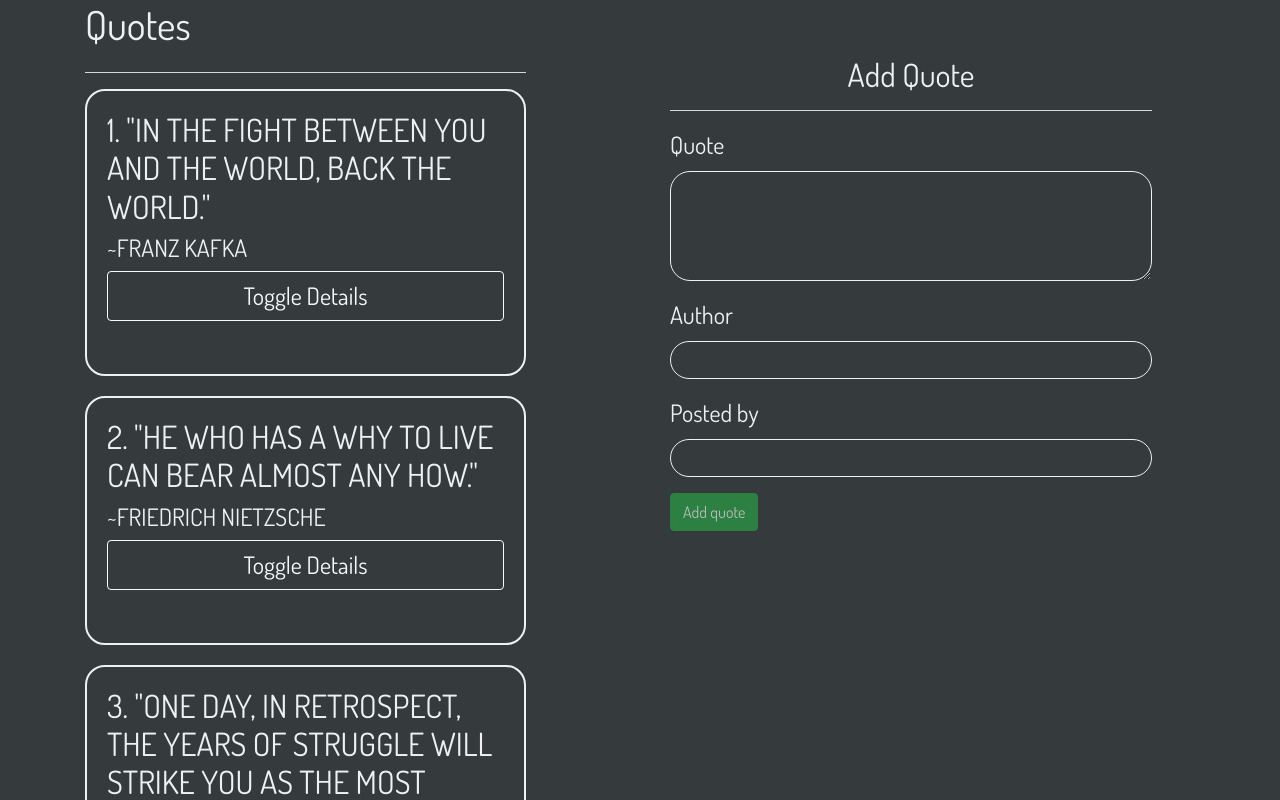
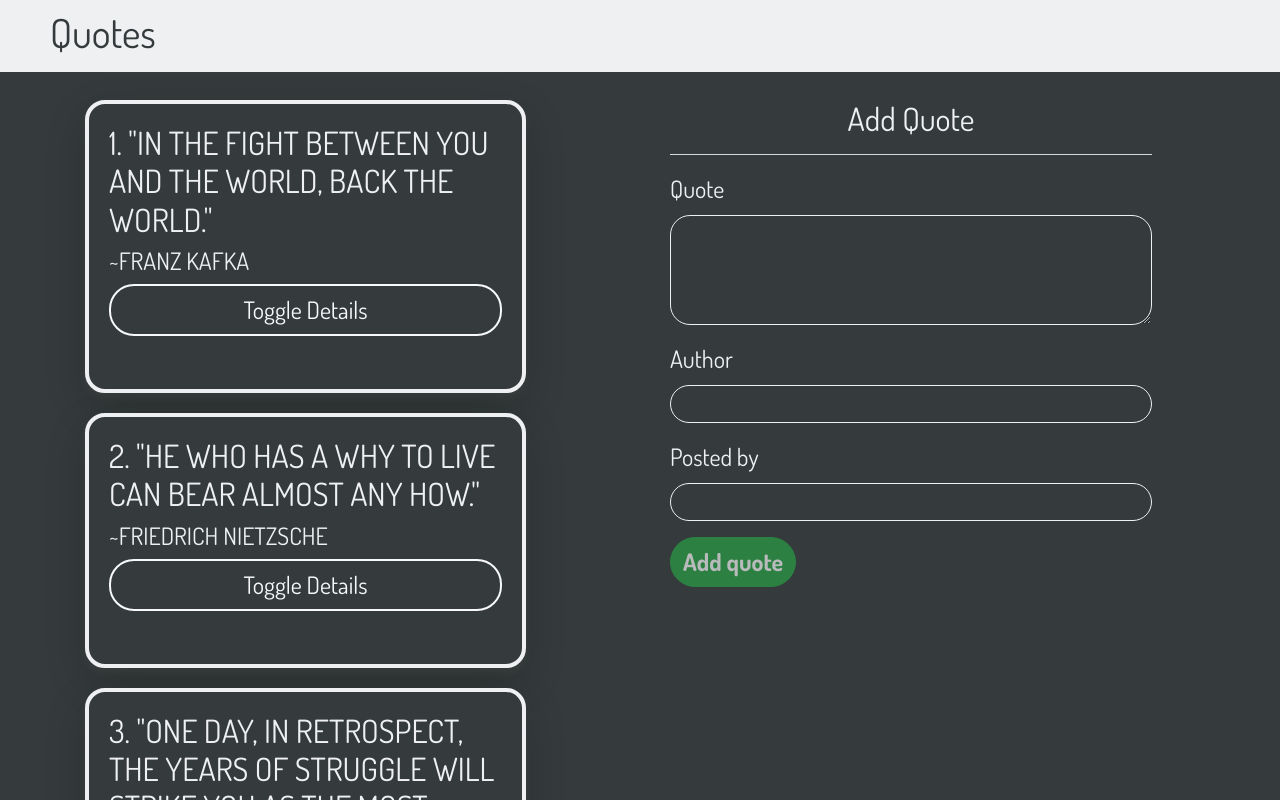
Before and after one commit to Brian-Weloba/Quotes, an Angular app: page / in a window 1280 px wide. Shown: the top 800 px of the page. Built offline with nearby package versions, Linux system fonts and the light colour scheme.

Commit message:
improve look of website

```diff
--- a/src/app/quote-detail/quote-detail.component.css
+++ b/src/app/quote-detail/quote-detail.component.css
@@ -4,4 +4,7 @@
 
 button {
     font-size: 18px;
+    border-radius: 25px;
+    font-family: 'dosis-bold';
+    border: 2px solid #eef0f2;
 }
--- a/src/app/quote-detail/quote-detail.component.html
+++ b/src/app/quote-detail/quote-detail.component.html
@@ -1,9 +1,9 @@
 <br>
 <p>Posted by {{quote.user}} on {{quote.date|date}}.<br>{{quote.date|dateCount}} days ago.</p>
 <div class=" btn-group " role="group " aria-label="Basic example ">
-    <button type="button" class="btn btn-success" (click)='upvote()'>{{quote.upvotes}} Upvote</button>
-    <button type="button" class="btn btn-primary">{{quote.score}}</button>
-    <button type="bitton" class="btn btn-danger" (click)='downvote()'>{{quote.downvotes}} Downvote</button>
+    <button type="button" class="btn btn-outline-success" (click)='upvote()'>{{quote.upvotes}} Upvote</button>
+    <button type="button" class="btn btn-outline-light">{{quote.score}}</button>
+    <button type="bitton" class="btn btn-outline-danger" (click)='downvote()'>{{quote.downvotes}} Downvote</button>
 </div>
 <div>
     <br>
--- a/src/app/quote-form/quote-form.component.css
+++ b/src/app/quote-form/quote-form.component.css
@@ -29,3 +29,9 @@
     label {
         font-size: 24px;
     }
+
+    button {
+        font-size: 24px;
+        border-radius: 25px;
+        font-family: 'dosis-bold';
+    }
--- a/src/app/quote/quote.component.css
+++ b/src/app/quote/quote.component.css
@@ -12,10 +12,10 @@
     flex-direction: column;
     min-width: 0;
     background-clip: border-box;
-    border: 2px solid;
+    border: 4px solid #eef0f2;
     margin-bottom: 20px;
     border-radius: 20px;
-    border: 3px solid rgba ( 0, 0, 0, 1);
+    border: 6px solid rgba ( 0, 0, 0, 1);
     padding: 20px;
     background-color: #353b3c;
 }
@@ -35,4 +35,29 @@ hr {
 
 button {
     font-size: 24px;
+    border: 2px solid;
+    border-radius: 25px;
 }
+
+.shadow1 {
+    box-shadow: 0 5px 10px rgba(255, 255, 255, .05), 0 15px 40px rgba(0, 0, 0, .2);
+}
+
+#main {
+    padding-top: 100px;
+}
+
+.navbar {
+    position: fixed;
+    width: 100%;
+    z-index: 1;
+    color: #353b3c;
+    background-color: #eef0f2;
+    margin: 0px;
+    padding-left: 50px;
+}
+
+
+/* #main {
+    margin-top: 70px;
+} */
--- a/src/app/quote/quote.component.html
+++ b/src/app/quote/quote.component.html
@@ -1,9 +1,10 @@
+<div class=" navbar">
+    <h1>Quotes</h1>
+</div>
 <div id="main" class="container">
-    <h1>Quotes</h1>
     <div class="row">
         <div class="col-lg-6 row-element-1">
-            <hr>
-            <div class="cards" *ngFor='let quote of quotes; let i = index'>
+            <div class="cards shadow1" *ngFor='let quote of quotes; let i = index'>
                 <div id="quote">
                 </div>
                 <div>
```
